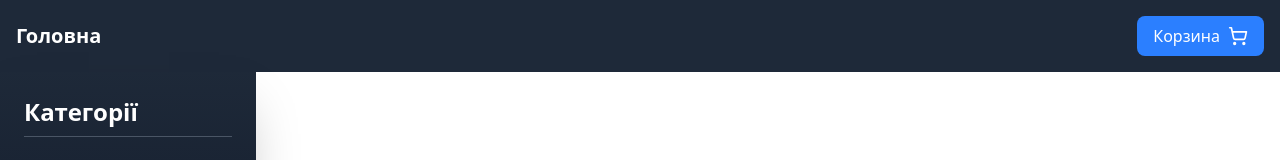
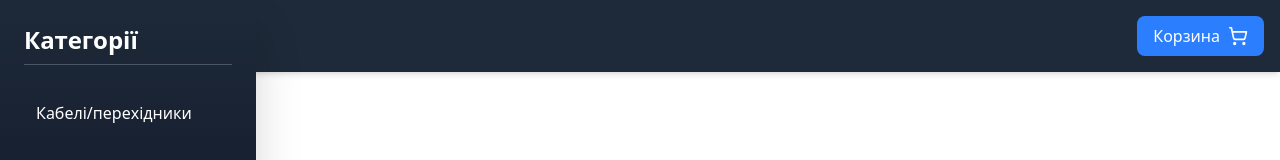
Before and after one commit to speen13/mobileshop, a Next.js app: page / in a window 1280 px wide. Shown: the top 160 px of the page. Built offline with nearby package versions, Linux system fonts and the light colour scheme; no server answers.

Commit message:
position fixed navbar

```diff
--- a/app/navbar.tsx
+++ b/app/navbar.tsx
@@ -42,6 +42,52 @@
 //     );
 // }
 
+// 'use client';
+//
+// import { useEffect, useState } from 'react';
+// import Link from 'next/link';
+// import { ShoppingCartIcon } from "lucide-react";
+//
+// export default function Navbar() {
+//     const [cartCount, setCartCount] = useState(0);
+//
+//     useEffect(() => {
+//         const updateCartCount = () => {
+//             const storedCart = localStorage.getItem('cart');
+//             const cart = storedCart ? JSON.parse(storedCart) : [];
+//             setCartCount(cart.length);
+//         };
+//
+//         updateCartCount();
+//         window.addEventListener('storage', updateCartCount);
+//
+//         return () => {
+//             window.removeEventListener('storage', updateCartCount);
+//         };
+//     }, []);
+//
+//     return (
+//         <nav className="bg-gray-800 text-white p-4">
+//             <div className="flex items-center justify-center md:justify-between">
+//                 <Link href="/" className="text-xl font-bold flex-1 text-center md:text-left">
+//                     Головна
+//                 </Link>
+//                 <Link href="/cart" className="relative px-4 py-2 bg-blue-500 rounded-md hover:bg-blue-600 flex items-center gap-2">
+//                     <span>Корзина</span>
+//                     <div className="relative">
+//                         <ShoppingCartIcon className="h-5 w-5 text-white" />
+//                         {cartCount > 0 && (
+//                             <span className="absolute -top-2 -right-2 bg-red-500 text-white text-xs min-w-[20px] h-[20px] rounded-full flex items-center justify-center px-[6px]">
+//                                 {cartCount}
+//                             </span>
+//                         )}
+//                     </div>
+//                 </Link>
+//             </div>
+//         </nav>
+//     );
+// }
+
 'use client';
 
 import { useEffect, useState } from 'react';
@@ -67,7 +113,7 @@ export default function Navbar() {
     }, []);
 
     return (
-        <nav className="bg-gray-800 text-white p-4">
+        <nav className="bg-gray-800 text-white p-4 fixed top-0 left-0 w-full z-50 shadow-md backdrop-blur-sm">
             <div className="flex items-center justify-center md:justify-between">
                 <Link href="/" className="text-xl font-bold flex-1 text-center md:text-left">
                     Головна
```
